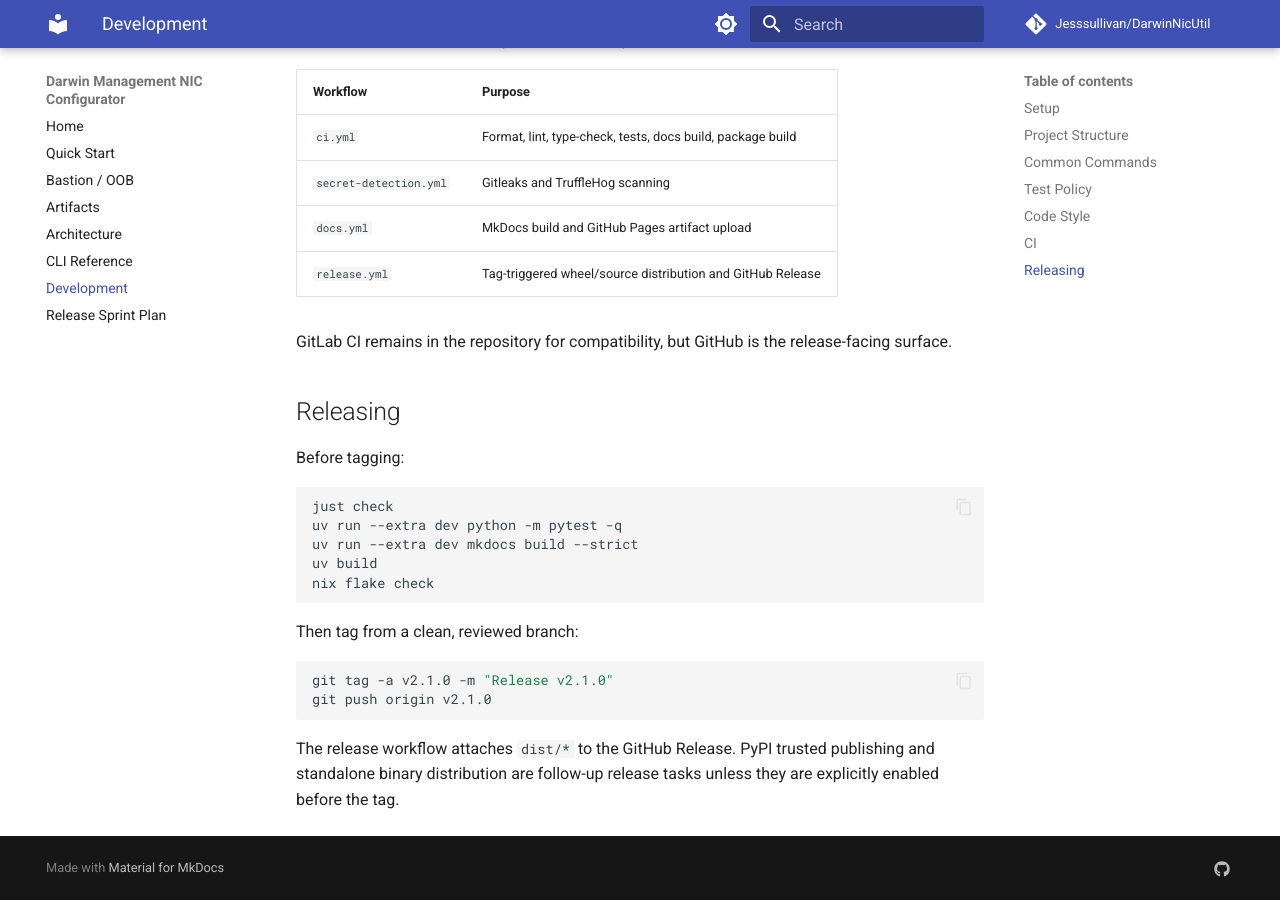
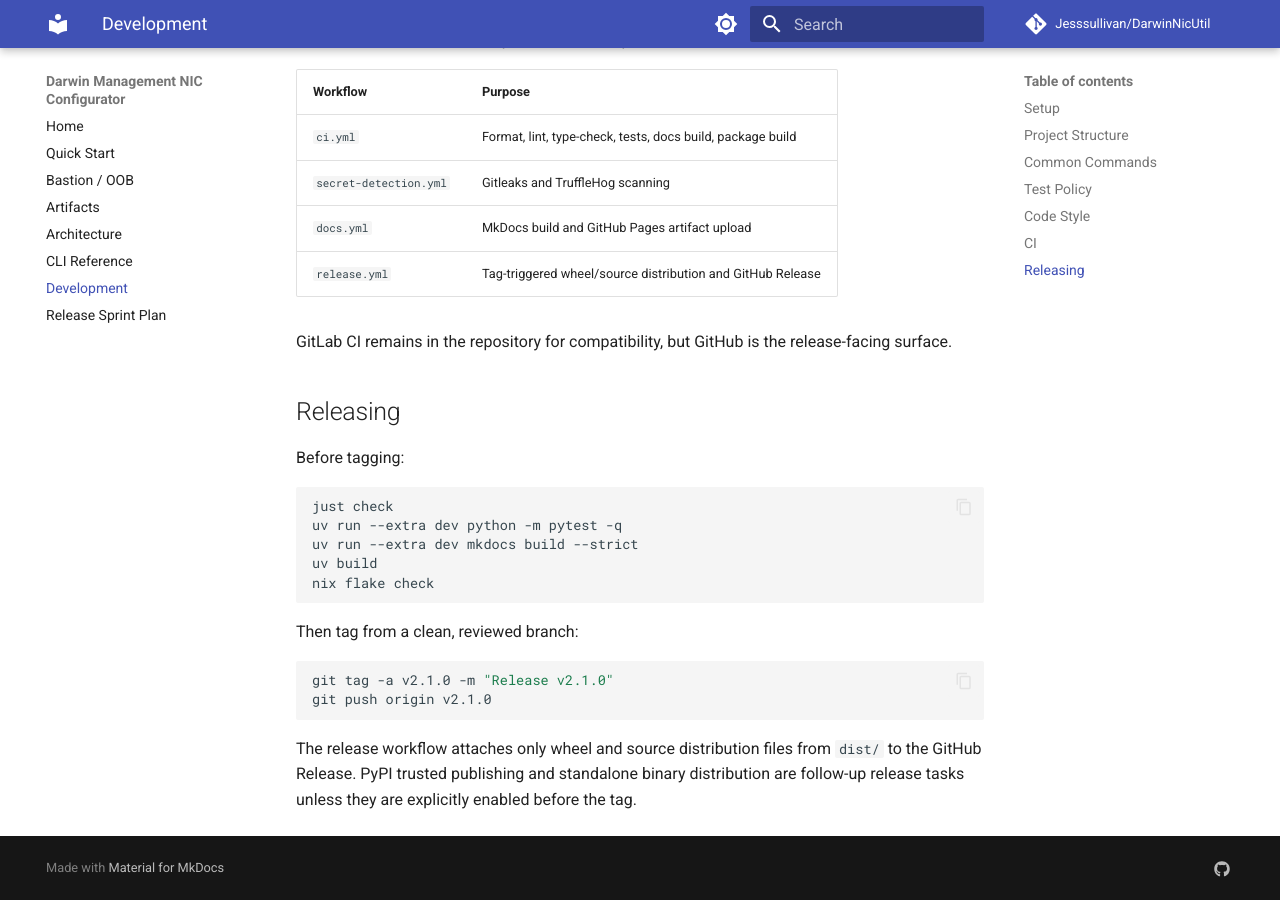
Before and after one commit to Jesssullivan/DarwinNicUtil, an MkDocs documentation site: the page built from docs/development.md, in a window 1280 px wide and 900 px high, scrolled down 2250 px. Built offline with MkDocs 1.6.1 and Material for MkDocs 9.7.7, drawn with Linux system fonts in a browser that asks for light colours; comment, search, counter and statistics services are not loaded.

Commit message:
fix: restrict release asset globs
Restrict release uploads to wheel and source distribution artifacts, and align the release docs with that policy.

````diff
--- a/docs/development.md
+++ b/docs/development.md
@@ -113,6 +113,7 @@
 git push origin v2.1.0
 ```
 
-The release workflow attaches `dist/*` to the GitHub Release. PyPI trusted
-publishing and standalone binary distribution are follow-up release tasks unless
-they are explicitly enabled before the tag.
+The release workflow attaches only wheel and source distribution files from
+`dist/` to the GitHub Release. PyPI trusted publishing and standalone binary
+distribution are follow-up release tasks unless they are explicitly enabled
+before the tag.
````
Also changed, not shown: CHANGELOG.md (+2 -1 lines), docs/superpowers/release-sprint-plan.md (+1 -1 lines), 1 other file.
